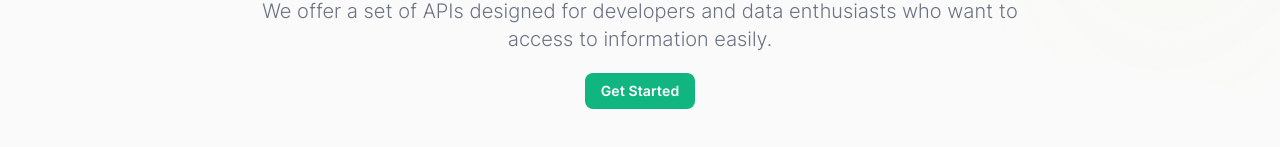
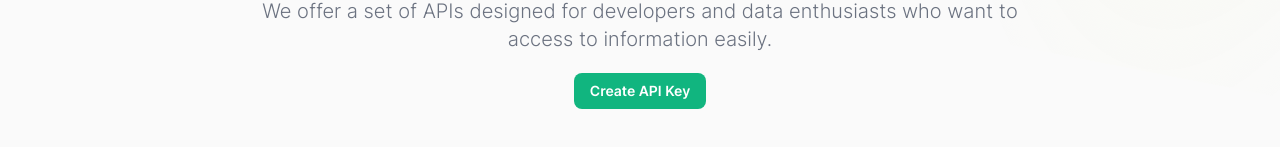
Before and after one commit to snackgraph/website, a Next.js app: page /en in a window 1280 px wide. Shown: the part 449-596 px from the top of the page. Built offline with nearby package versions, Linux system fonts and the light colour scheme.

Commit message:
[FIX] Button name

```diff
--- a/components/Intro/index.tsx
+++ b/components/Intro/index.tsx
@@ -58,7 +58,7 @@ function Intro() {
 
         <div className="flex justify-center mt-5">
           <button className="px-4 py-2 text-sm text-white fill-white bg-[var(--bg-brand-sel)] hover:bg-[var(--bg-brand-sel-hover)] duration-300 text-center font-semibold rounded-lg inline-flex gap-1">
-            Get Started
+            Create API Key
           </button>
         </div>
       </div>
```
